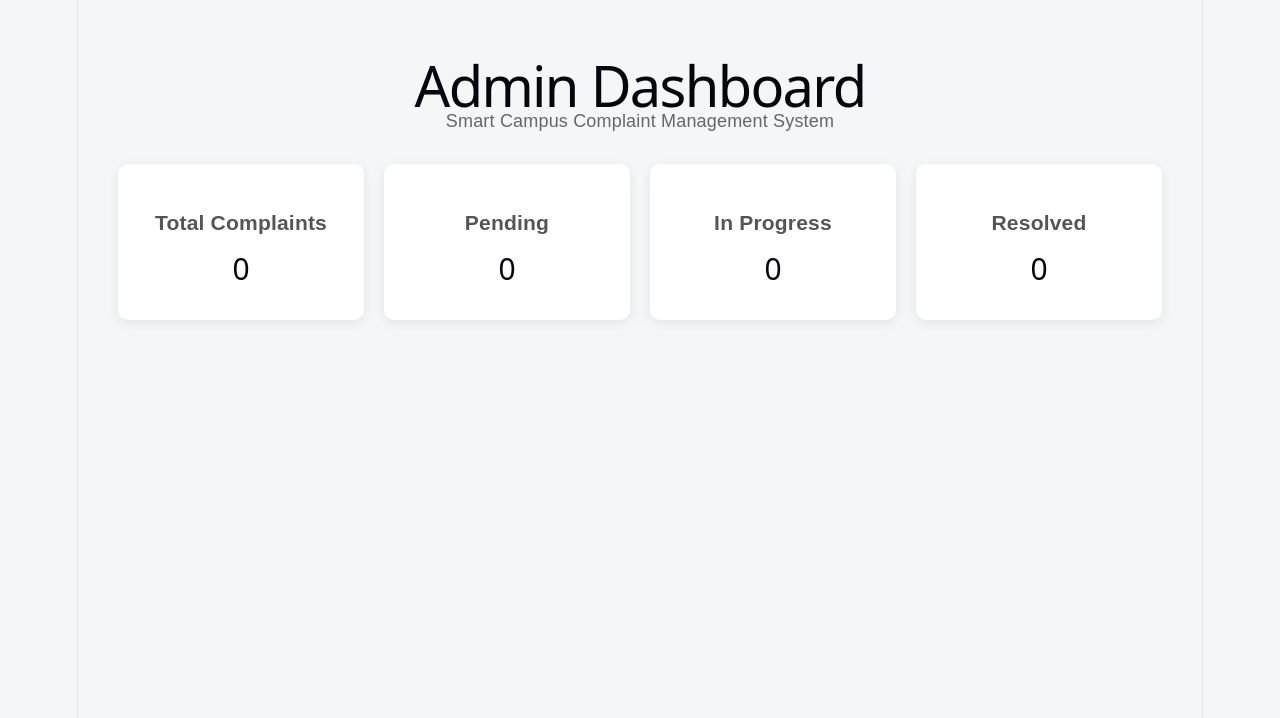
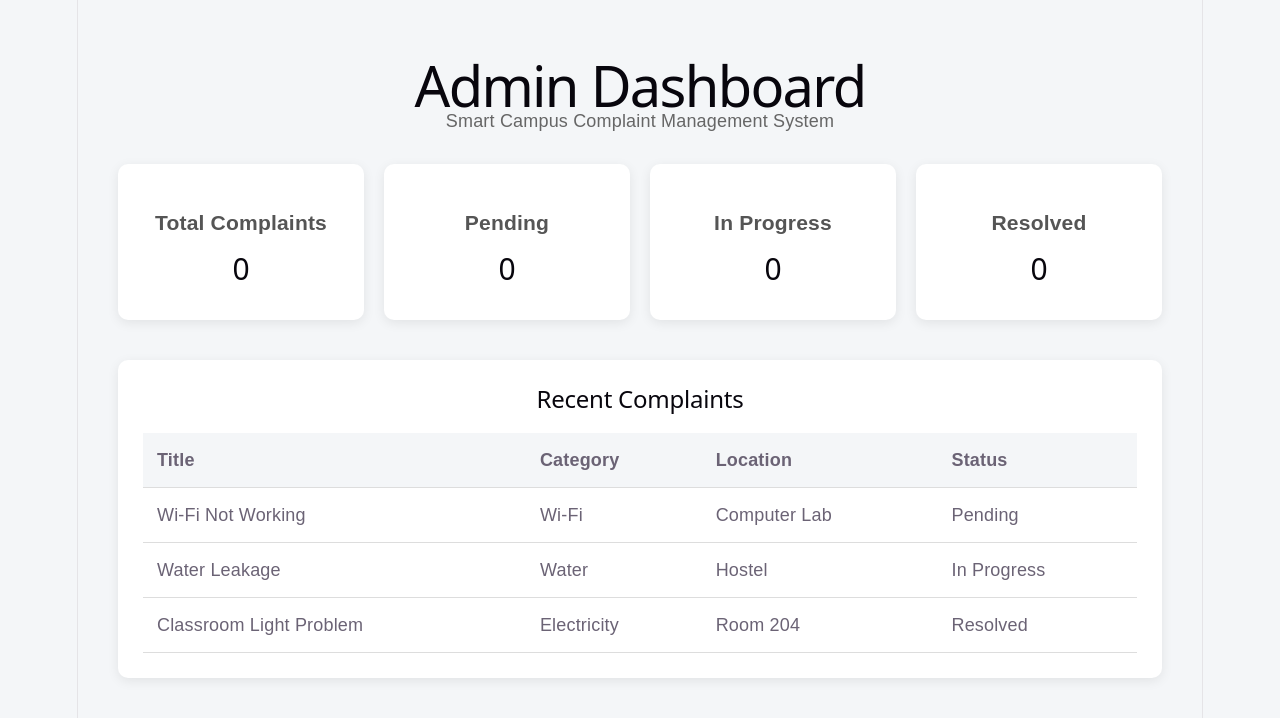
Before and after one commit to shejalbopche2510/team_titans, a React app in the folder frontend/: page /admin/dashboard in a window 1280 px wide. Shown: the top 718 px of the page. Built offline with nearby package versions, Linux system fonts and the light colour scheme; the HTML template or start-up script is replaced by a standard one.

Commit message:
Add complaints table to admin dashboard

```diff
--- a/frontend/src/App.css
+++ b/frontend/src/App.css
@@ -78,3 +78,30 @@ body {
 .dashboard-card h2 {
   font-size: 30px;
 }
+.complaints-section {
+  margin-top: 40px;
+  background: white;
+  padding: 25px;
+  border-radius: 10px;
+  box-shadow: 0 3px 12px rgba(0, 0, 0, 0.08);
+}
+
+.complaints-section h2 {
+  margin-bottom: 20px;
+}
+
+.complaints-table {
+  width: 100%;
+  border-collapse: collapse;
+}
+
+.complaints-table th,
+.complaints-table td {
+  padding: 14px;
+  text-align: left;
+  border-bottom: 1px solid #ddd;
+}
+
+.complaints-table th {
+  background: #f4f6f8;
+}
--- a/frontend/src/admin/AdminDashboard.jsx
+++ b/frontend/src/admin/AdminDashboard.jsx
@@ -5,6 +5,7 @@ function AdminDashboard() {
 
       <p>Smart Campus Complaint Management System</p>
 
+      {/* Dashboard Cards */}
       <div className="dashboard-cards">
 
         <div className="dashboard-card">
@@ -28,6 +29,46 @@ function AdminDashboard() {
         </div>
 
       </div>
+
+      {/* Complaints Table */}
+      <div className="complaints-section">
+        <h2>Recent Complaints</h2>
+
+        <table className="complaints-table">
+          <thead>
+            <tr>
+              <th>Title</th>
+              <th>Category</th>
+              <th>Location</th>
+              <th>Status</th>
+            </tr>
+          </thead>
+
+          <tbody>
+            <tr>
+              <td>Wi-Fi Not Working</td>
+              <td>Wi-Fi</td>
+              <td>Computer Lab</td>
+              <td>Pending</td>
+            </tr>
+
+            <tr>
+              <td>Water Leakage</td>
+              <td>Water</td>
+              <td>Hostel</td>
+              <td>In Progress</td>
+            </tr>
+
+            <tr>
+              <td>Classroom Light Problem</td>
+              <td>Electricity</td>
+              <td>Room 204</td>
+              <td>Resolved</td>
+            </tr>
+          </tbody>
+        </table>
+      </div>
+
     </div>
   );
 }
```
